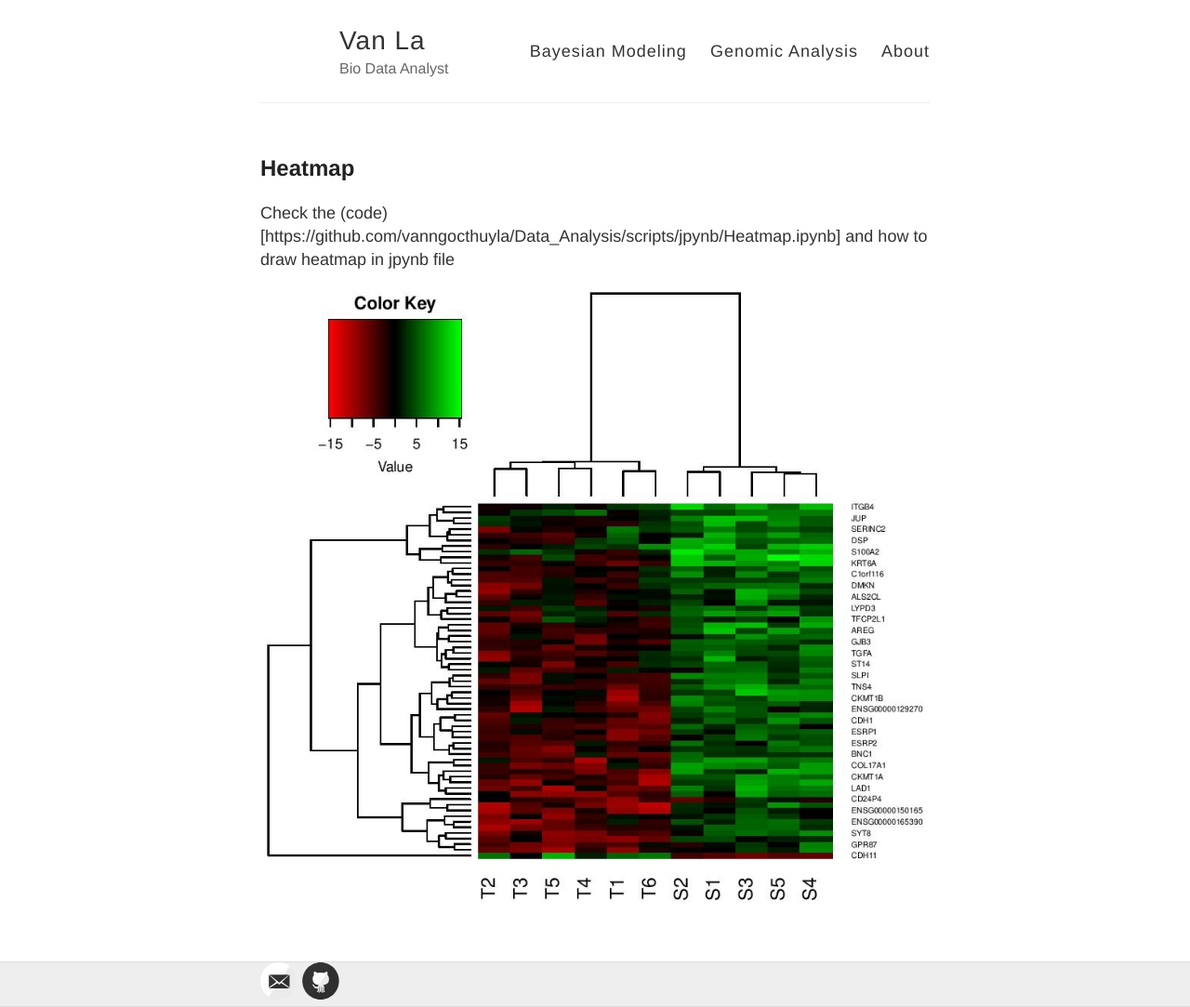
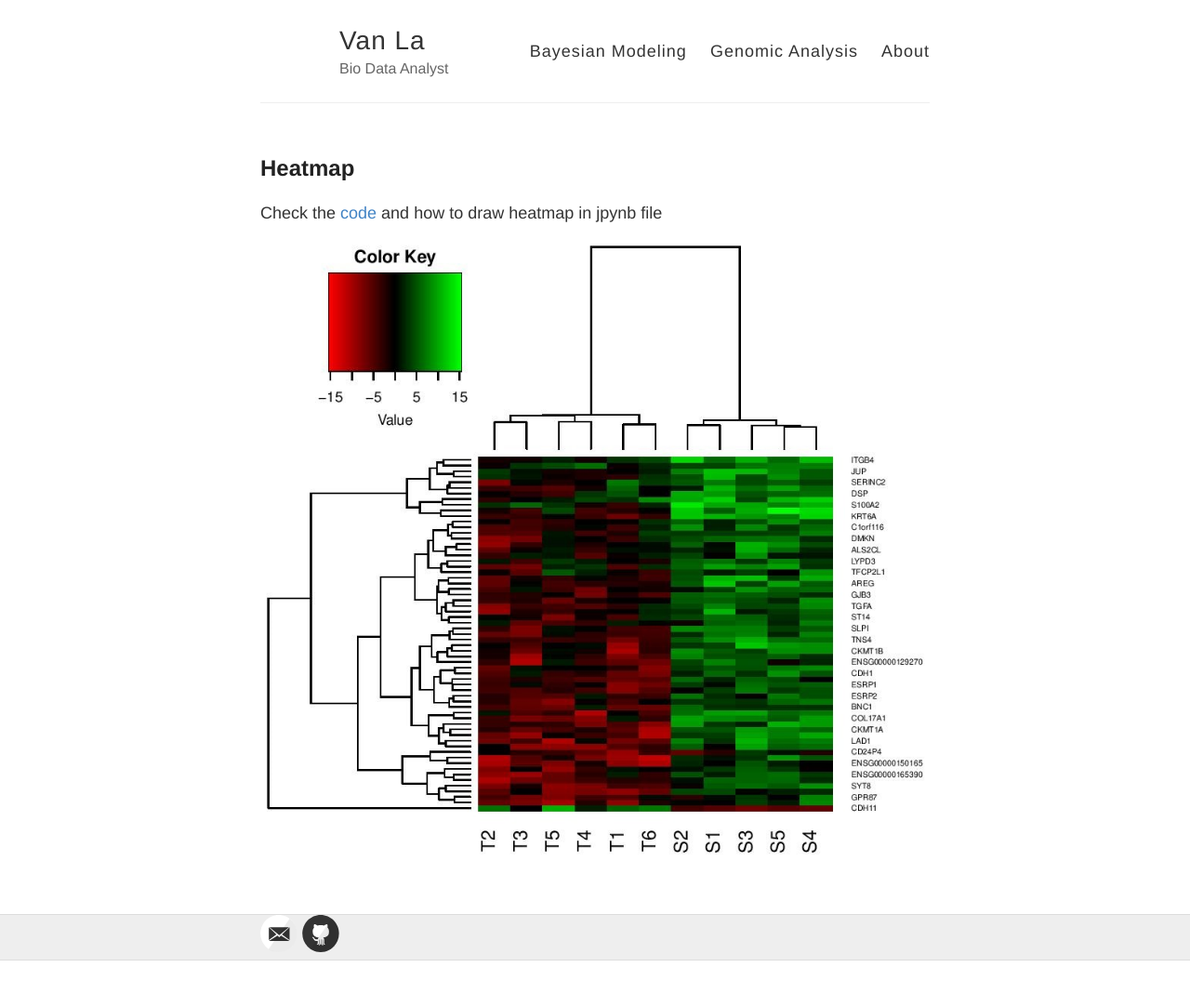
Before and after one commit to vanngocthuyla/Data_Analysis, a Jekyll site: the page built from pages/sequencing/Heatmap.md, in a window 1280 px wide. Shown: the whole page at 93% size. Built offline with Jekyll 4.4.1, drawn with Linux system fonts in a browser that asks for light colours; our own code applies the rules of GitHub Pages for plain Markdown files; after the commit the page ends 1033 px from its top, so only the background shows below that.

Commit message:
Update Heatmap.md

```diff
--- a/pages/sequencing/Heatmap.md
+++ b/pages/sequencing/Heatmap.md
@@ -1,5 +1,5 @@
 ## Heatmap
 
-Check the (code)[https://github.com/vanngocthuyla/Data_Analysis/scripts/jpynb/Heatmap.ipynb] and how to draw heatmap in jpynb file
+Check the [code](https://github.com/vanngocthuyla/Data_Analysis/scripts/jpynb/Heatmap.ipynb) and how to draw heatmap in jpynb file
 
 <img src='https://vanngocthuyla.github.io/Data_Analysis/images/sequencing/Heatmap.jpg' width="1200">
```
